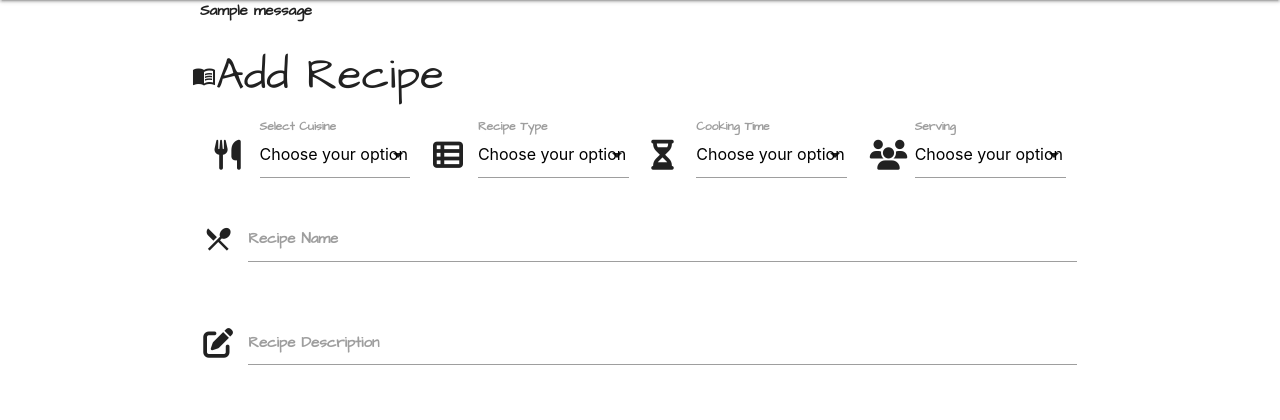
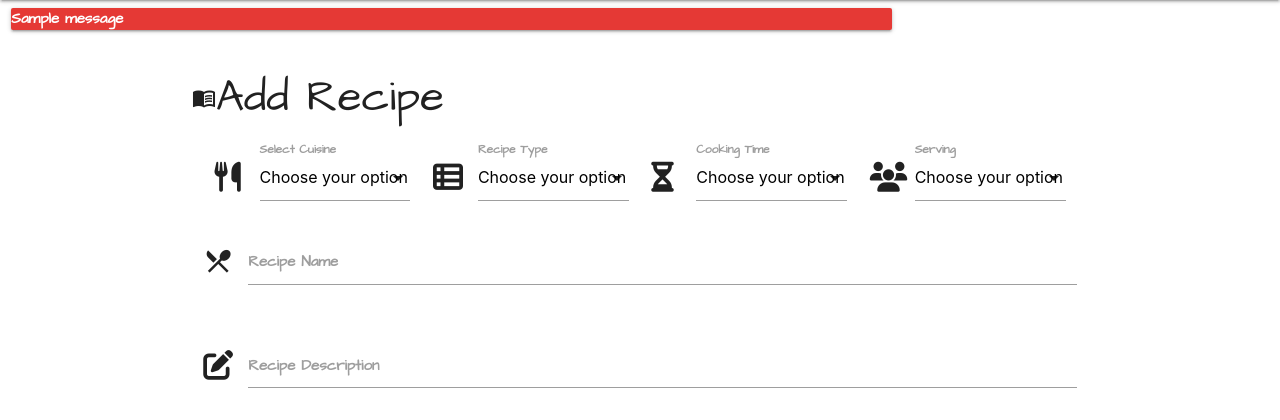
Before and after one commit to KTM28/The-Higher-Taste-CookBook, a Flask app: page /add_recipe in a window 1280 px wide. Shown: the part 64-484 px from the top of the page. Run offline with Flask 2, Linux system fonts and the light colour scheme; one stand-in notice (Sample message) is shown; a database or web service that is not in the repository returns one stand-in record (values such as "Sample title"); some libraries are stand-ins or nearby versions.

Commit message:
added styling to flash message

```diff
--- a/templates/base.html
+++ b/templates/base.html
@@ -50,7 +50,7 @@
                     {% with flash_messages = get_flashed_messages(with_categories=true) %}
                     {% if flash_messages %}
                     {% for category, flash_message in flash_messages %}
-                    <div class="container alert {{ category }}">
+                    <div class="container card alert red darken-1 white-text  {{ category }}">
                         <p>{{ flash_message|capitalize }}</p>
                     </div>
                     {% endfor %} {% endif %} {% endwith %}
```
